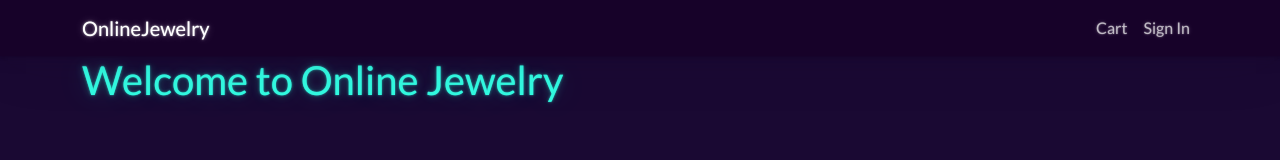
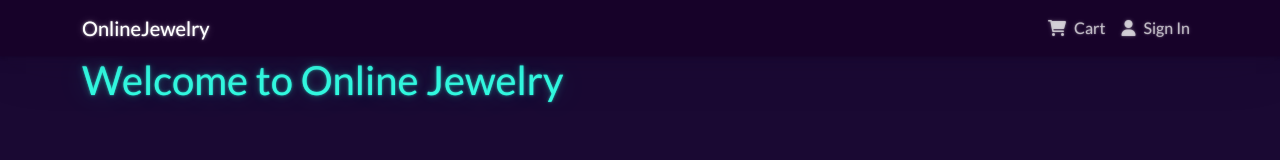
Before and after one commit to MilosNj/online-jewelry, a React (Create React App) app: page / in a window 1280 px wide. Shown: the top 160 px of the page. Built offline with nearby package versions, Linux system fonts and the light colour scheme.

Commit message:
Add header spacing

```diff
--- a/src/components/Header.tsx
+++ b/src/components/Header.tsx
@@ -10,8 +10,14 @@ const Header = () => {
           <Navbar.Toggle aria-controls="basic-navbar-nav" />
           <Navbar.Collapse id="basic-navbar-nav">
             <Nav className="ms-auto">
-              <Nav.Link href="/cart">Cart</Nav.Link>
-              <Nav.Link href="/login">Sign In</Nav.Link>
+              <Nav.Link href="/cart">
+                <i className="fas fa-shopping-cart pe-2" />
+                Cart
+              </Nav.Link>
+              <Nav.Link href="/login">
+                <i className="fas fa-user pe-2" />
+                Sign In
+              </Nav.Link>
             </Nav>
           </Navbar.Collapse>
         </Container>
```
